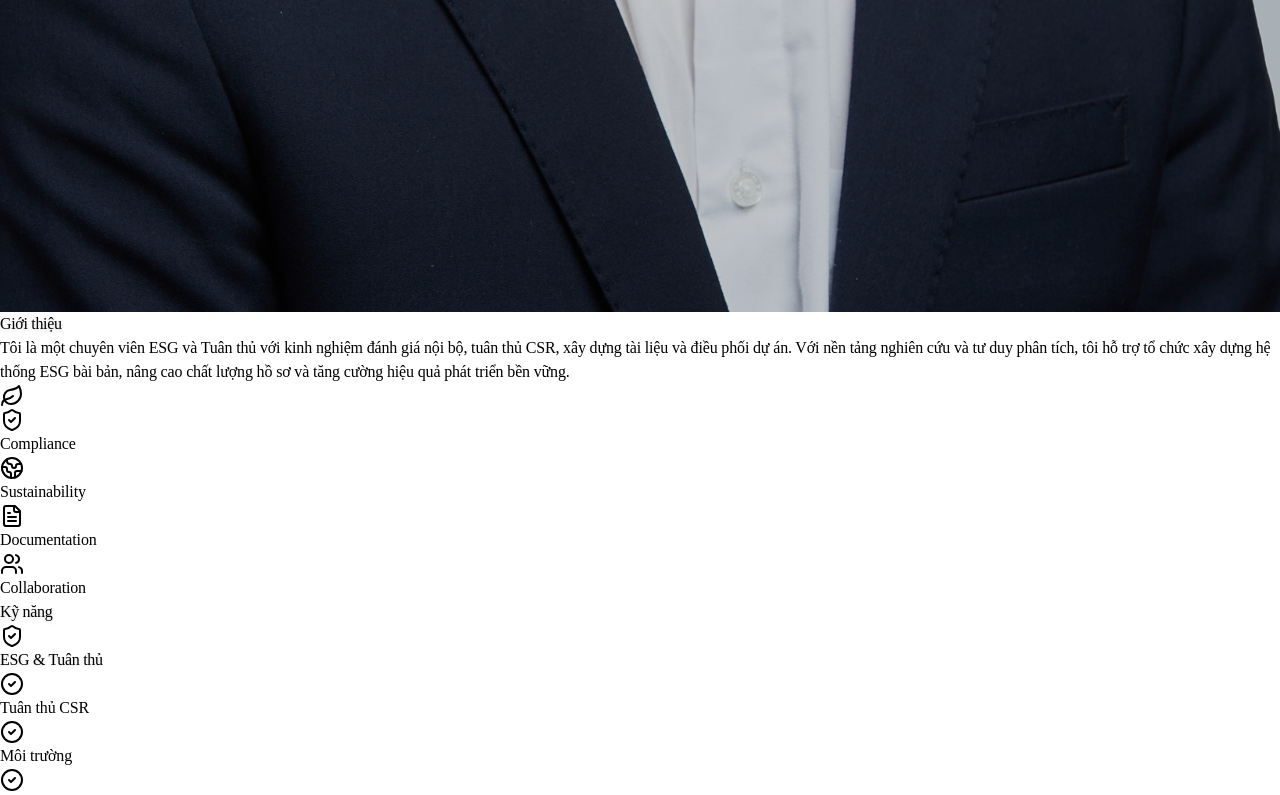
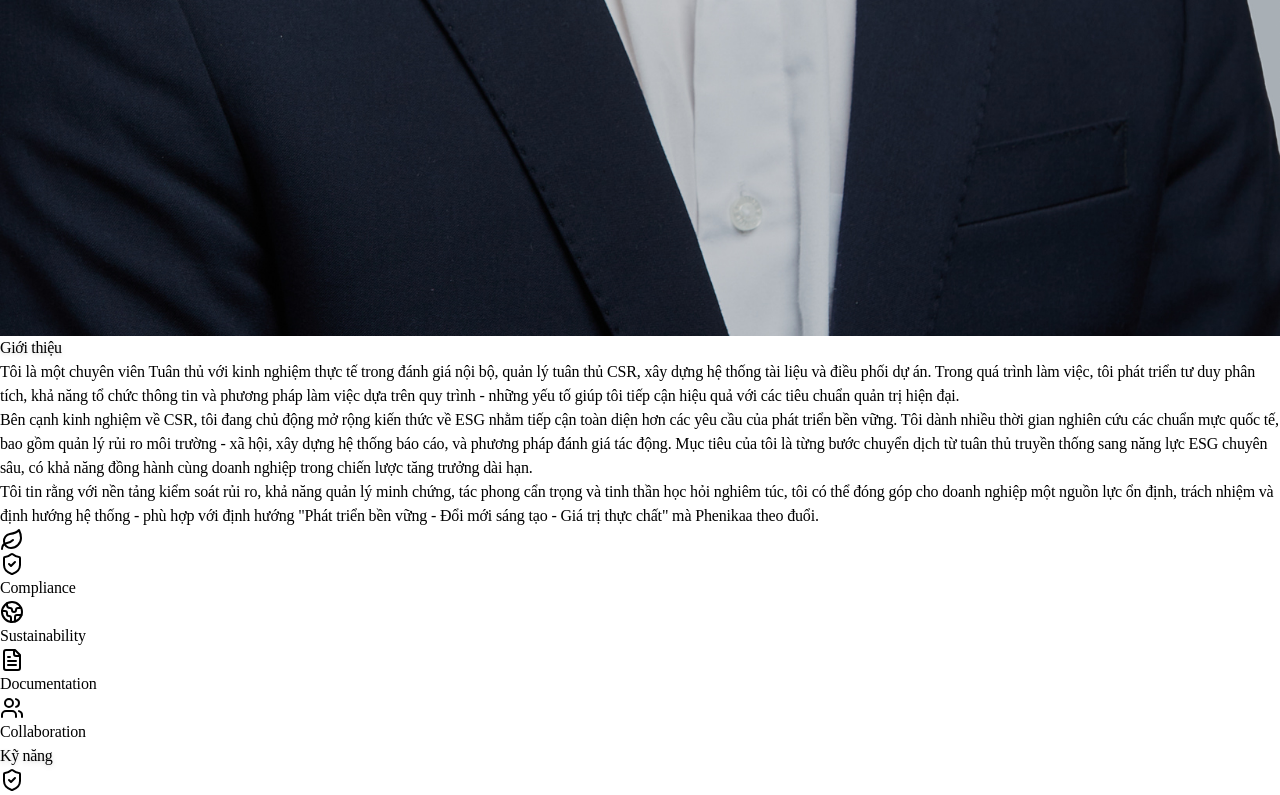
Before and after one commit to XavierNguyentnt/Portfolio-VincentNguyen, a React (Vite) app in the folder client/: page / in a window 1280 px wide. Shown: the part 1727-2522 px from the top of the page. Built offline with nearby package versions, Linux system fonts and the light colour scheme.

Commit message:
Content modify

```diff
--- a/client/src/data/resume.ts
+++ b/client/src/data/resume.ts
@@ -16,14 +16,14 @@ export const content = {
       name: "Nguyen Viet Vinh",
       title: "ESG Officer | CSR Compliance Specialist | Project Coordinator",
       tagline:
-        "Committed to sustainable value creation through compliance, transparency, and responsible management.",
+        "I pursue the goal of becoming an ESG specialist who creates tangible value for organizations through compliance governance, risk control, data management, and system standardization. My working approach is grounded in three pillars: Discipline – Transparency – Systematic Thinking.Committed to sustainable value creation through compliance, transparency, and responsible management.",
       cta: "View and download my CV",
       esgLearningCta: "Learn about ESG with me",
     },
     about: {
       title: "About Me",
       summary:
-        "I am an ESG and Compliance professional with experience in internal auditing, CSR compliance, documentation, and project coordination. With analytical strengths and a research background, I support organizations in building systematic ESG practices, improving documentation quality, and strengthening sustainable development performance.",
+        "I am a Compliance professional with practical experience in internal auditing, CSR compliance management, documentation systems, and project coordination. Throughout my work, I have developed strong analytical thinking, structured information handling, and a process-oriented working approach—core qualities that allow me to navigate the requirements of modern governance frameworks.\n\nBeyond my background in CSR, I am actively building my foundation in ESG to better align with contemporary sustainability expectations. I have been studying international guidelines on environmental-social risk management, reporting frameworks, and impact assessment methodologies. My goal is to transition from traditional compliance toward a more integrated ESG capability that can support an organization's long-term sustainable development strategy.\n\nWith my grounding in risk control, documentation management, attention to detail, and disciplined learning mindset, I am confident in my ability to contribute as a reliable and system-oriented professional—well aligned with Phenikaa's commitment to Sustainable Development, Innovation, and Real Value Creation.",
     },
     skills: {
       title: "Skills",
@@ -273,13 +273,13 @@ export const content = {
       name: "Nguyễn Viết Vinh",
       title: "Chuyên viên ESG | Nhân viên Tuân thủ CSR | Điều phối Dự án",
       tagline:
-        "Cam kết tạo ra giá trị bền vững thông qua tuân thủ, minh bạch và quản trị có trách nhiệm.",
+        "Tôi theo đuổi mục tiêu trở thành chuyên viên ESG mang lại giá trị thực chất cho doanh nghiệp thông qua quản trị tuân thủ, kiểm soát rủi ro, quản lý dữ liệu và chuẩn hóa hệ thống. Phong cách làm việc của tôi dựa trên ba trụ cột: Kỷ luật – Minh bạch – Tư duy hệ thống.",
       cta: "Xem và tải về  CV  của tôi",
     },
     about: {
       title: "Giới thiệu",
       summary:
-        "Tôi là một chuyên viên ESG và Tuân thủ với kinh nghiệm đánh giá nội bộ, tuân thủ CSR, xây dựng tài liệu và điều phối dự án. Với nền tảng nghiên cứu và tư duy phân tích, tôi hỗ trợ tổ chức xây dựng hệ thống ESG bài bản, nâng cao chất lượng hồ sơ và tăng cường hiệu quả phát triển bền vững.",
+        'Tôi là một chuyên viên Tuân thủ với kinh nghiệm thực tế trong đánh giá nội bộ, quản lý tuân thủ CSR, xây dựng hệ thống tài liệu và điều phối dự án. Trong quá trình làm việc, tôi phát triển tư duy phân tích, khả năng tổ chức thông tin và phương pháp làm việc dựa trên quy trình - những yếu tố giúp tôi tiếp cận hiệu quả với các tiêu chuẩn quản trị hiện đại.\n\nBên cạnh kinh nghiệm về CSR, tôi đang chủ động mở rộng kiến thức về ESG nhằm tiếp cận toàn diện hơn các yêu cầu của phát triển bền vững. Tôi dành nhiều thời gian nghiên cứu các chuẩn mực quốc tế, bao gồm quản lý rủi ro môi trường - xã hội, xây dựng hệ thống báo cáo, và phương pháp đánh giá tác động. Mục tiêu của tôi là từng bước chuyển dịch từ tuân thủ truyền thống sang năng lực ESG chuyên sâu, có khả năng đồng hành cùng doanh nghiệp trong chiến lược tăng trưởng dài hạn.\n\nTôi tin rằng với nền tảng kiểm soát rủi ro, khả năng quản lý minh chứng, tác phong cẩn trọng và tinh thần học hỏi nghiêm túc, tôi có thể đóng góp cho doanh nghiệp một nguồn lực ổn định, trách nhiệm và định hướng hệ thống - phù hợp với định hướng "Phát triển bền vững - Đổi mới sáng tạo - Giá trị thực chất" mà Phenikaa theo đuổi.',
     },
     skills: {
       title: "Kỹ năng",
--- a/client/src/pages/Portfolio.tsx
+++ b/client/src/pages/Portfolio.tsx
@@ -188,7 +188,7 @@ export default function Portfolio() {
       {/* Hero Section */}
       <section
         id="hero"
-        className="min-h-[85vh] flex items-center relative overflow-hidden bg-gradient-to-br from-gray-50 via-white to-gray-50 pt-20 sm:pt-24 pb-12 sm:pb-16">
+        className="min-h-[75vh] flex items-center relative overflow-hidden bg-gradient-to-br from-gray-50 via-white to-gray-50 pt-20 sm:pt-24 pb-12 sm:pb-16">
         <div className="absolute top-0 right-0 w-1/2 h-full bg-esg-green/5 blur-3xl rounded-full transform translate-x-1/3 -translate-y-1/4"></div>
         <div className="absolute bottom-0 left-0 w-1/3 h-2/3 bg-esg-blue/5 blur-3xl rounded-full transform -translate-x-1/4 translate-y-1/4"></div>
 
@@ -291,28 +291,30 @@ export default function Portfolio() {
 
       {/* About Section */}
       <Section id="about" className="bg-white">
-        <div className="text-center mb-8 sm:mb-12 md:mb-16">
+        <div className="max-w-5xl mx-auto flex flex-col items-center text-center gap-8 sm:gap-12 md:gap-14">
           <SectionTitle className="text-center">{t.about.title}</SectionTitle>
-        </div>
-        <div className="grid md:grid-cols-2 gap-8 sm:gap-12 md:gap-16 items-start max-w-6xl mx-auto">
           <motion.div
-            initial={{ opacity: 0, x: -30 }}
-            whileInView={{ opacity: 1, x: 0 }}
+            initial={{ opacity: 0, y: 20 }}
+            whileInView={{ opacity: 1, y: 0 }}
             viewport={{ once: true }}
             transition={{ duration: 0.6 }}
-            className="text-base sm:text-lg md:text-xl text-gray-700 leading-relaxed space-y-4 sm:space-y-6">
-            <p className="font-light">{t.about.summary}</p>
+            className="text-base sm:text-lg md:text-xl text-gray-700 leading-relaxed space-y-6 sm:space-y-8 max-w-5xl">
+            {t.about.summary.split("\n\n").map((paragraph, index) => (
+              <p key={index} className="font-light whitespace-pre-line">
+                {paragraph}
+              </p>
+            ))}
           </motion.div>
           <motion.div
-            initial={{ opacity: 0, x: 30 }}
-            whileInView={{ opacity: 1, x: 0 }}
+            initial={{ opacity: 0, y: 20 }}
+            whileInView={{ opacity: 1, y: 0 }}
             viewport={{ once: true }}
-            transition={{ duration: 0.6 }}
-            className="bg-gradient-to-br from-gray-50 to-white p-6 sm:p-8 md:p-10 rounded-2xl sm:rounded-3xl border-2 border-gray-100 relative overflow-hidden group hover:shadow-2xl hover:border-esg-green/30 transition-all duration-300">
+            transition={{ duration: 0.6, delay: 0.1 }}
+            className="bg-gradient-to-br from-gray-50 to-white p-6 sm:p-8 md:p-10 rounded-2xl sm:rounded-3xl border-2 border-gray-100 relative overflow-hidden group hover:shadow-2xl hover:border-esg-green/30 transition-all duration-300 w-full">
             <div className="absolute top-0 right-0 p-4 sm:p-6 opacity-5 group-hover:opacity-10 transition-opacity duration-300">
               <Leaf className="w-32 h-32 sm:w-40 sm:h-40 text-esg-green" />
             </div>
-            <div className="relative z-10 grid grid-cols-2 gap-3 sm:gap-4 md:gap-6">
+            <div className="relative z-10 grid grid-cols-2 sm:grid-cols-4 gap-3 sm:gap-4 md:gap-6">
               <div className="flex flex-col items-center p-4 sm:p-5 md:p-6 bg-white rounded-xl sm:rounded-2xl shadow-md hover:shadow-lg transition-all duration-300 hover:-translate-y-1 border border-gray-50">
                 <div className="w-12 h-12 sm:w-14 sm:h-14 bg-esg-green/10 rounded-xl flex items-center justify-center mb-2 sm:mb-3">
                   <ShieldCheck className="w-6 h-6 sm:w-7 sm:h-7 text-esg-green" />
```
